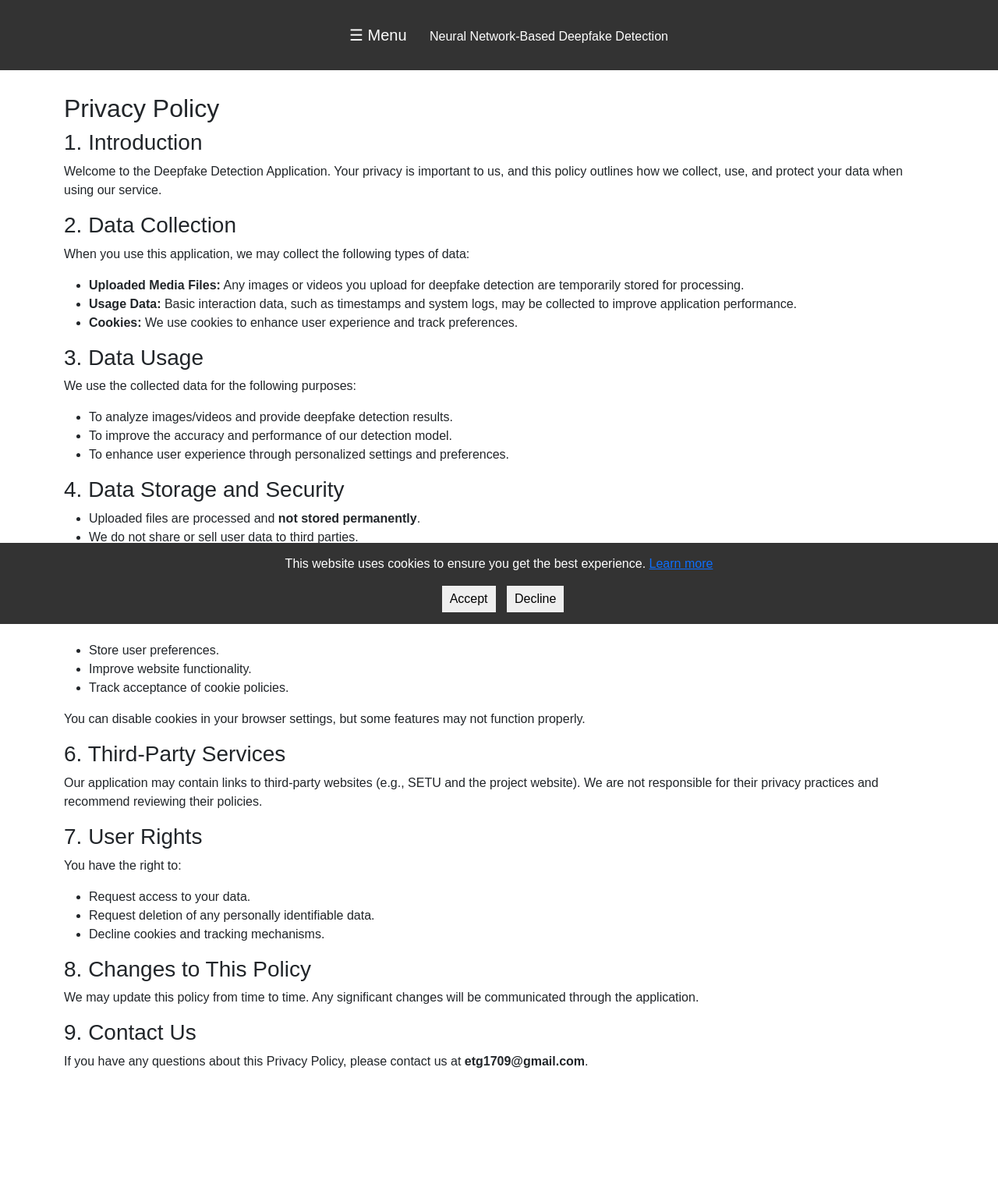
After one commit to EvanG-17/fypSite, a Flask app: page /privacy-policy in a window 1280 px wide. The commit adds this page. Shown: the whole page at 78% size. Run offline with Flask 3, Linux system fonts and the light colour scheme; parts of the project's set-up code (start-up, migrations or seed data) failed here and were passed over.

Commit message:
Added Privacy Policy & Cookie Acceptance

```diff
--- a/app.py
+++ b/app.py
@@ -93,6 +93,12 @@ def home():
 
     return render_template('home.html', uploaded_image=None, result=None, probability=None)
 
+ # App Route for privacy policy
+@app.route('/privacy-policy')
+def privacy_policy():
+    return render_template('privacy.html')
+
+
 # Start Flask app
 if __name__ == '__main__':
     port = int(os.environ.get("PORT", 5000))  # Get Render-assigned port
--- a/templates/base.html
+++ b/templates/base.html
@@ -32,7 +32,40 @@
         {% block content %}{% endblock %}
     </div>
 
-    <!-- JavaScript -->
+    <!-- Cookie Policy Banner -->
+    <div id="cookieBanner" class="cookie-banner">
+        <p>This website uses cookies to ensure you get the best experience. <a href="/privacy-policy">Learn more</a></p>
+        <button onclick="acceptCookies()">Accept</button>
+        <button onclick="declineCookies()">Decline</button>
+    </div>
+
+    <style>
+        .cookie-banner {
+        position: fixed;
+        bottom: 0;
+       left: 0;
+        width: 100%;
+       background-color: #333;
+       color: white;
+       text-align: center;
+       padding: 15px;
+       display: none;
+        z-index: 1000;
+      }
+
+      .content {
+    margin-bottom: 100px; /* Pushes content above the cookie banner */
+        }
+
+
+        .cookie-banner button {
+            margin-left: 10px;
+            padding: 5px 10px;
+            border: none;
+            cursor: pointer;
+        }
+    </style>
+
     <script>
         function openDashboard() {
             document.getElementById("myDashboard").style.width = "250px";
@@ -40,6 +73,24 @@
         function closeDashboard() {
             document.getElementById("myDashboard").style.width = "0";
         }
+
+        function acceptCookies() {
+            document.cookie = "cookiesAccepted=true; path=/; max-age=31536000";
+            document.getElementById("cookieBanner").style.display = "none";
+        }
+
+        function declineCookies() {
+            document.cookie = "cookiesAccepted=false; path=/; max-age=31536000";
+            document.getElementById("cookieBanner").style.display = "none";
+        }
+
+        function checkCookies() {
+            if (!document.cookie.includes("cookiesAccepted=true")) {
+                document.getElementById("cookieBanner").style.display = "block";
+            }
+        }
+
+        window.onload = checkCookies;
     </script>
 </body>
 </html>
--- /dev/null
+++ b/templates/privacy.html
@@ -0,0 +1,59 @@
+{% extends "base.html" %}
+
+{% block content %}
+<div class="container" style="margin-top: 50px;">
+    <h2>Privacy Policy</h2>
+
+    <h3>1. Introduction</h3>
+    <p>Welcome to the Deepfake Detection Application. Your privacy is important to us, and this policy outlines how we collect, use, and protect your data when using our service.</p>
+
+    <h3>2. Data Collection</h3>
+    <p>When you use this application, we may collect the following types of data:</p>
+    <ul>
+        <li><strong>Uploaded Media Files:</strong> Any images or videos you upload for deepfake detection are temporarily stored for processing.</li>
+        <li><strong>Usage Data:</strong> Basic interaction data, such as timestamps and system logs, may be collected to improve application performance.</li>
+        <li><strong>Cookies:</strong> We use cookies to enhance user experience and track preferences.</li>
+    </ul>
+
+    <h3>3. Data Usage</h3>
+    <p>We use the collected data for the following purposes:</p>
+    <ul>
+        <li>To analyze images/videos and provide deepfake detection results.</li>
+        <li>To improve the accuracy and performance of our detection model.</li>
+        <li>To enhance user experience through personalized settings and preferences.</li>
+    </ul>
+
+    <h3>4. Data Storage and Security</h3>
+    <ul>
+        <li>Uploaded files are processed and <strong>not stored permanently</strong>.</li>
+        <li>We do not share or sell user data to third parties.</li>
+        <li>Data is secured using appropriate technical measures to prevent unauthorized access.</li>
+    </ul>
+
+    <h3>5. Cookies and Tracking Technologies</h3>
+    <p>We use cookies to:</p>
+    <ul>
+        <li>Store user preferences.</li>
+        <li>Improve website functionality.</li>
+        <li>Track acceptance of cookie policies.</li>
+    </ul>
+    <p>You can disable cookies in your browser settings, but some features may not function properly.</p>
+
+    <h3>6. Third-Party Services</h3>
+    <p>Our application may contain links to third-party websites (e.g., SETU and the project website). We are not responsible for their privacy practices and recommend reviewing their policies.</p>
+
+    <h3>7. User Rights</h3>
+    <p>You have the right to:</p>
+    <ul>
+        <li>Request access to your data.</li>
+        <li>Request deletion of any personally identifiable data.</li>
+        <li>Decline cookies and tracking mechanisms.</li>
+    </ul>
+
+    <h3>8. Changes to This Policy</h3>
+    <p>We may update this policy from time to time. Any significant changes will be communicated through the application.</p>
+
+    <h3>9. Contact Us</h3>
+    <p>If you have any questions about this Privacy Policy, please contact us at <strong>etg1709@gmail.com</strong>.</p>
+</div>
+{% endblock %}
```
Also changed, not shown: static/uploads/Faction_Logo_Red_Line.png (added), static/uploads/Han_Solo_depicted_in_promotional_image_for_Star_Wars_(1977).jpg (added), static/uploads/fake_0.jpg (deleted), static/uploads/fake_10.jpg (deleted), static/uploads/fake_2.jpg (deleted), static/uploads/fake_8.jpg (deleted), 1 other file.
